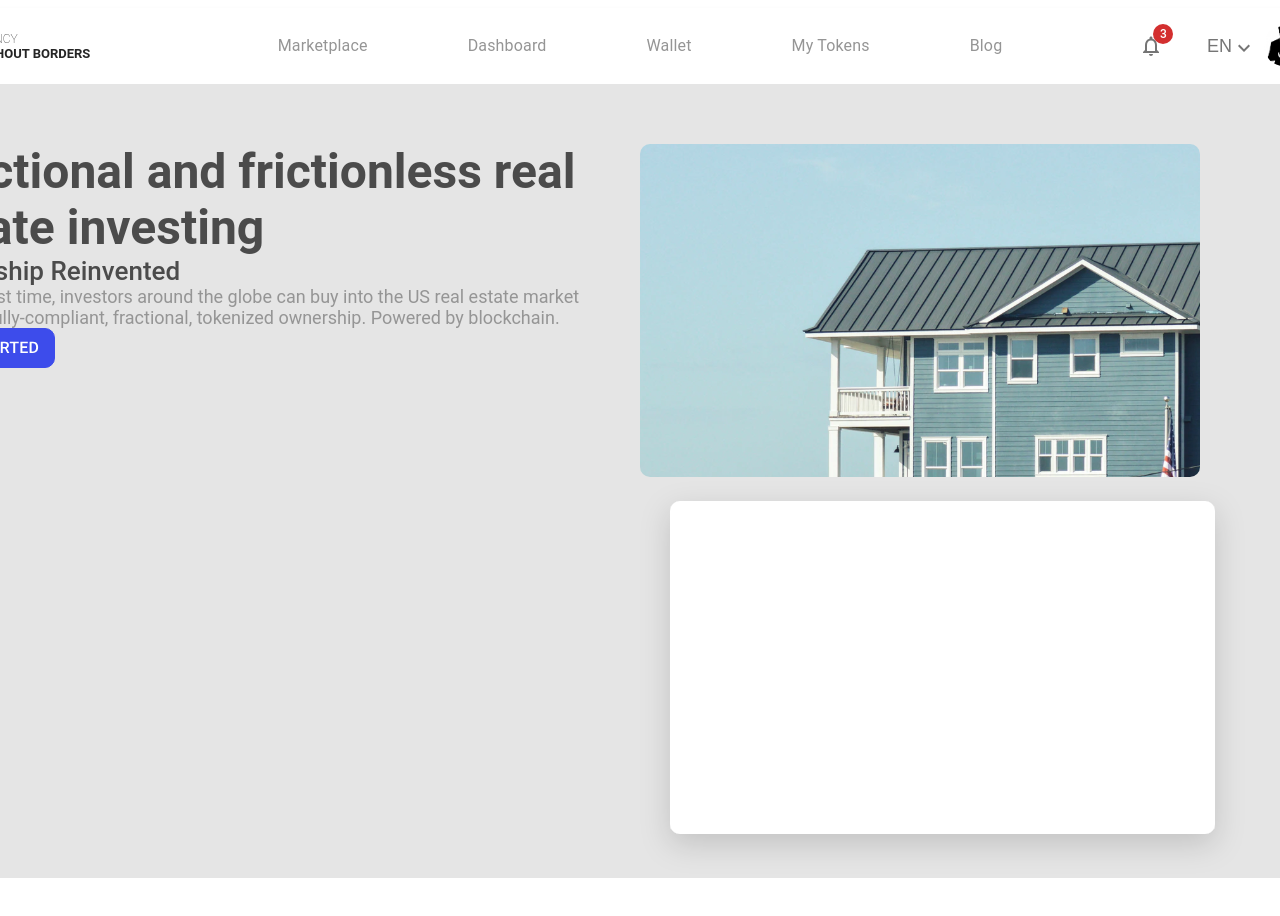
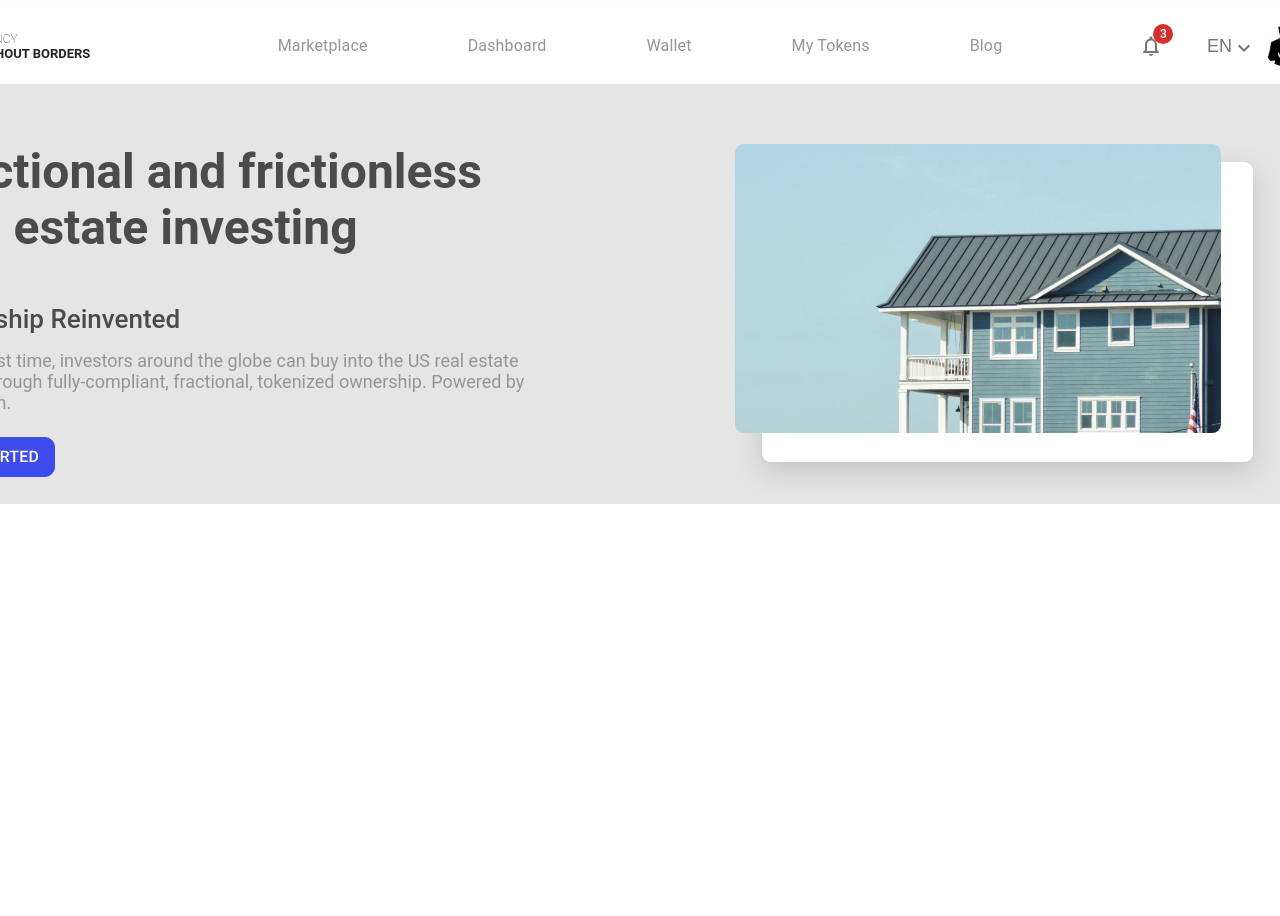
Before and after one commit to Alex-Shipula/real-estate-app, a React (Create React App) app: page / in a window 1280 px wide. Shown: the top 916 px of the page. Built offline with nearby package versions, Linux system fonts and the light colour scheme.

Commit message:
Changes with GetStarted component

```diff
--- a/src/components/GetStarted/GetStarted.module.css
+++ b/src/components/GetStarted/GetStarted.module.css
@@ -1,6 +1,7 @@
 .wrapperGetStarted {
    display: grid;
    justify-content: center;
+   height: 420px;
 }
 .getStarted {
    width: 1440px;
@@ -10,12 +11,14 @@
    padding-top: 60px;
 }
 .headText {
+max-width: 620px;
 font-family: Roboto;
 font-style: normal;
 font-weight: bold;
 font-size: 48px;
 line-height: 56px;
 color: #4B4B4B;
+padding-bottom: 48px;
 }
 .ownership {
 font-family: Roboto;
@@ -24,14 +27,17 @@ font-weight: 500;
 font-size: 26px;
 line-height: 30px;
 color: #4B4B4B;
+padding-bottom: 16px;
 }
 .smallText{
+max-width: 620px;
 font-family: Roboto;
 font-style: normal;
 font-weight: normal;
 font-size: 18px;
 line-height: 21px;
 color: #959595;
+padding-bottom: 24px;
 }
 .left {
    display: flex;
@@ -39,11 +45,27 @@ color: #959595;
    justify-content: flex-start;
 }
 
-/* .rightImgBack{
-   position:relative;
-}
-.rightImg {
-   position: absolute;
-   top: -60px;
-   left: -60px;
-} */
+.right {
+   display: grid;
+   position: relative;
+   grid-template-columns: repeat(12, 1fr);
+ }
+
+ .rightImgBack {
+    width: 545px;
+    height: 333px;
+    padding-right: 80px;
+    grid-column: 4 / -1;
+    grid-row: 1;
+ }
+
+ .rightImg {
+   grid-row: 1;
+   grid-column: 4 / span 7;
+   z-index: 1;
+ }
+
+ .right img {
+   width: 100%;
+   display: block;
+ }
```
